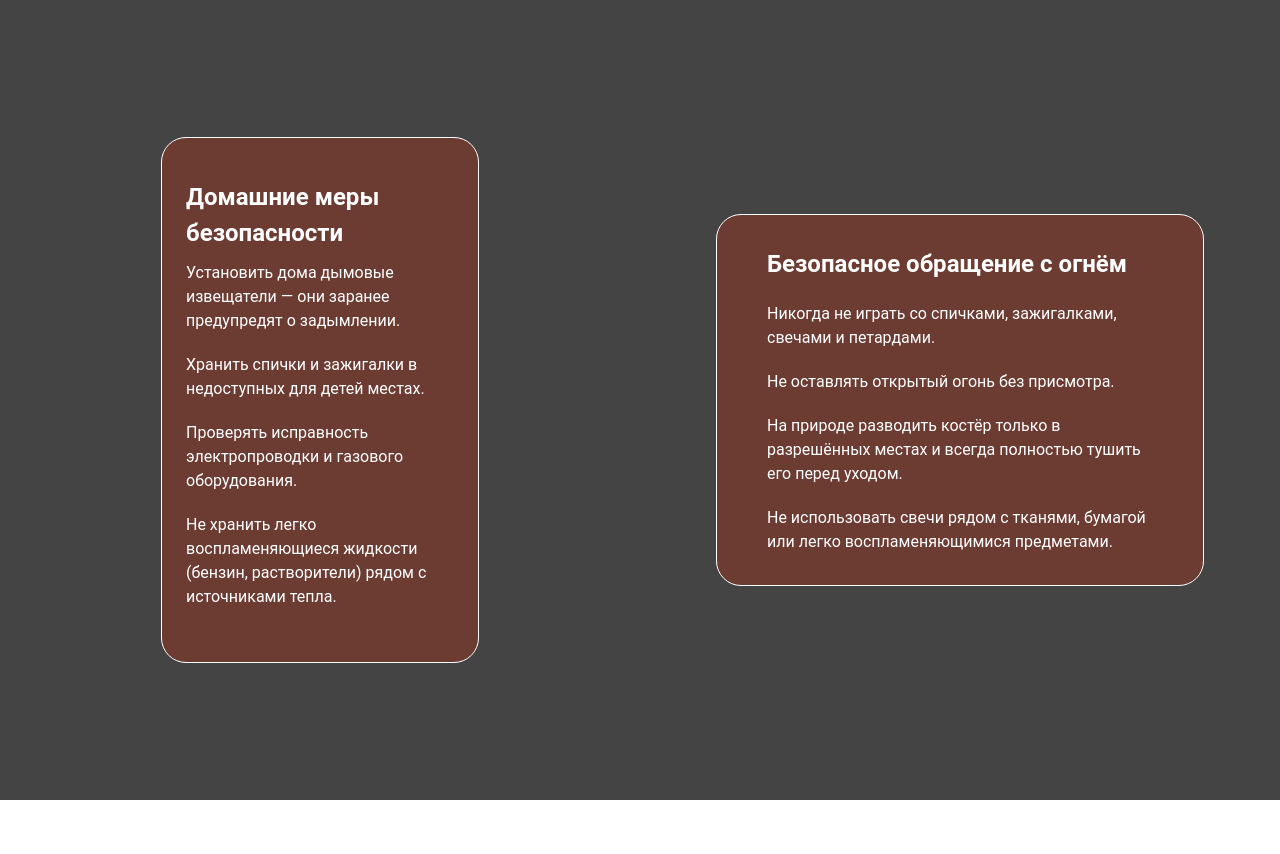
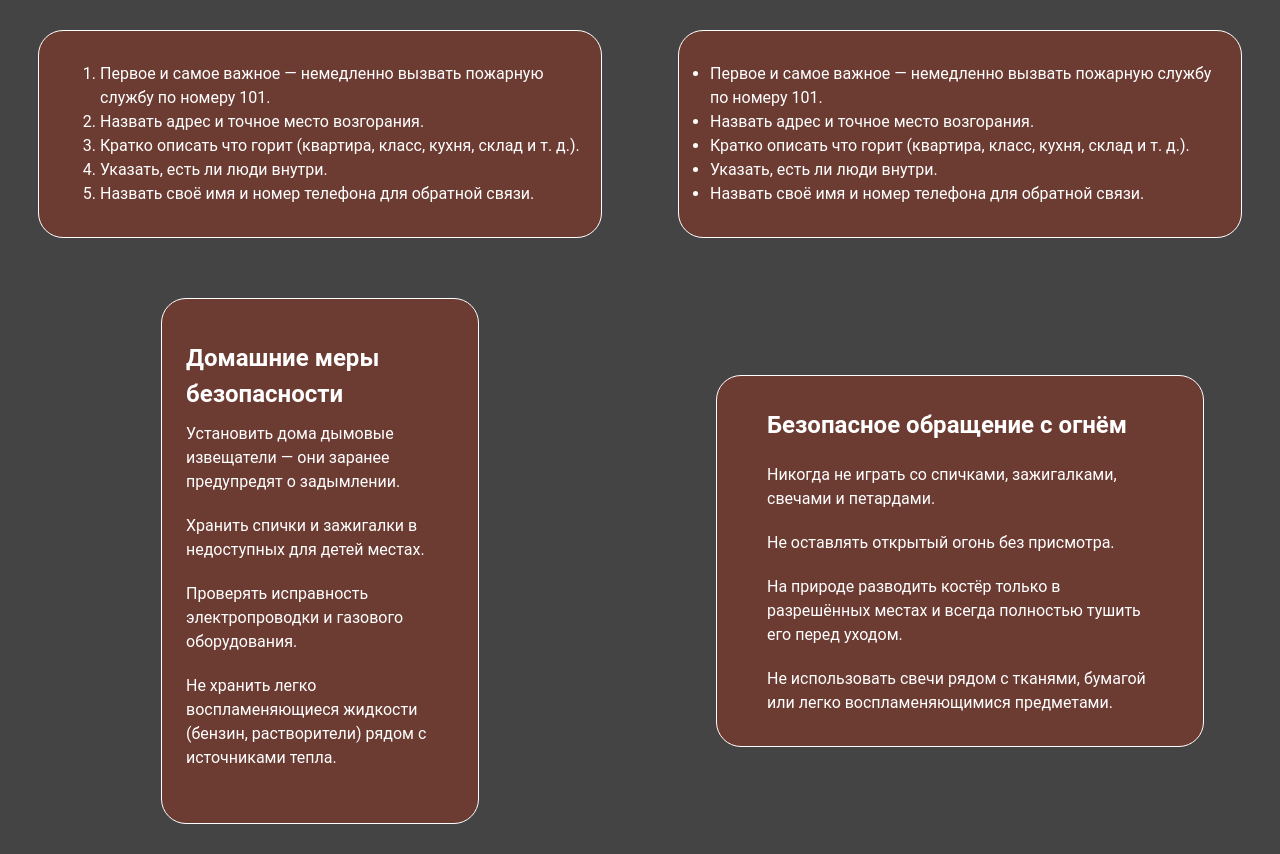
Before and after one commit to dkim08/redux-project, a React (Vite) app: page / in a window 1280 px wide. Before the commit the page ends 800 px from the top, so only its background shows below. Built offline with nearby package versions, Linux system fonts and the light colour scheme.

Commit message:
display all 4 FireCard

```diff
--- a/src/components/App/index.tsx
+++ b/src/components/App/index.tsx
@@ -5,7 +5,7 @@ import "./style.css";
 const App: React.FC = () => {
   return (
     <div className="app-container">
-      {/* <FireCard
+      <FireCard
         className="list-card"
         contentType="listNumbered"
         items={[
@@ -22,9 +22,9 @@ const App: React.FC = () => {
           padding: '31px 10px 31px 31px',
           maxWidth: '564px',
         }}
-      /> */}
+      />
 
-      {/* <FireCard
+      <FireCard
         className="list-card"
         contentType="listBulleted"
         items={[
@@ -41,7 +41,7 @@ const App: React.FC = () => {
           padding: '31px 10px 31px 31px',
           maxWidth: '564px',
         }}
-      /> */}
+      />
 
       <FireCard
         className="list-card-home-safety"
--- a/src/components/App/style.css
+++ b/src/components/App/style.css
@@ -3,7 +3,7 @@
     grid-template-columns: repeat(2, 1fr);
     justify-items: center;
     align-items: center;
-    height: 100vh;
+    height: 100%;
     width: 100%;
     background-color: rgb(68, 68, 68);
     line-height: 1.5;
```
